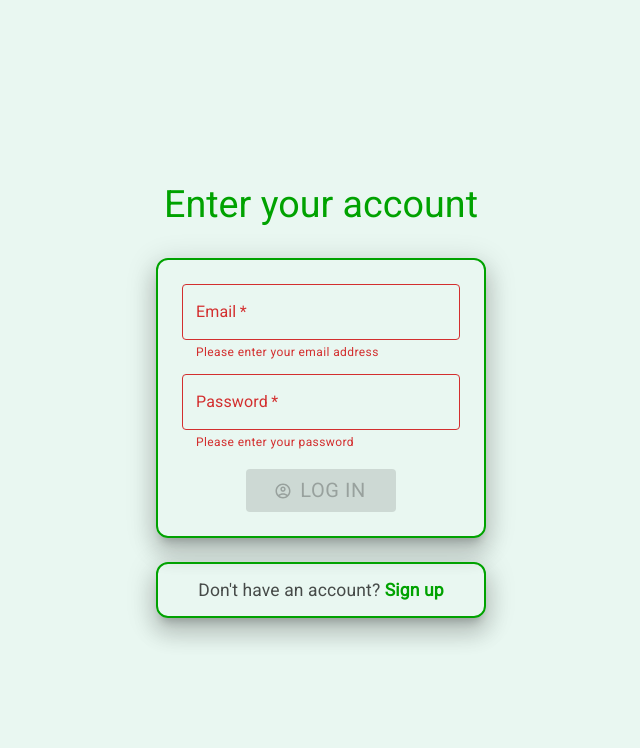
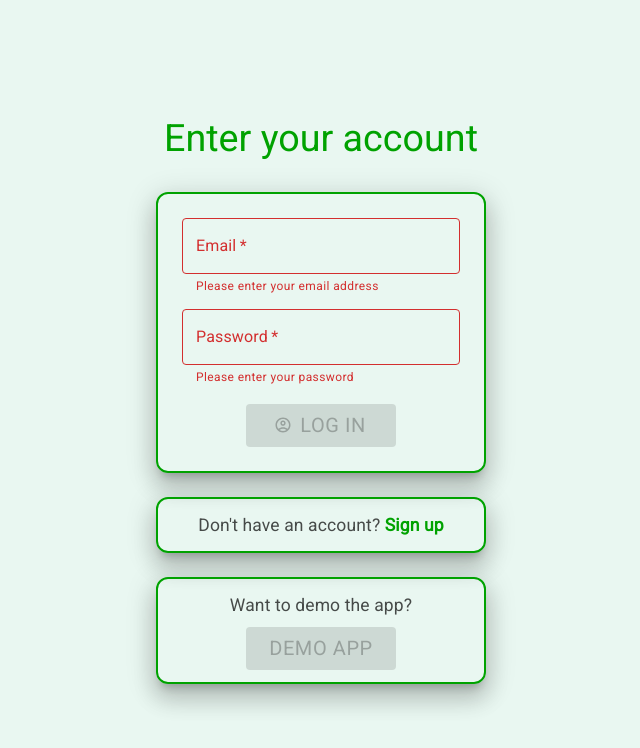
Before and after one commit to andreiursan23/just-to-do-it-list-with-api, a React (Create React App) app: page /#/login in a window 1280 px wide. Shown: the top 748 px of the page, without its empty margins (319-959 px from the left). Built offline with nearby package versions, Linux system fonts and the light colour scheme.

Commit message:
Started adding Readme

```diff
--- a/src/components/LoginForm/LoginForm.js
+++ b/src/components/LoginForm/LoginForm.js
@@ -77,7 +77,7 @@ const LoginForm = () => {
   };
 
   // Log in User function
-  const logInUser = (Transition) => {
+  const logInUser = (Transition, demo) => {
     setTransition(() => Transition);
 
     // Remove logedIn token if it exists
@@ -85,7 +85,11 @@ const LoginForm = () => {
       localStorage.removeItem("logedIn");
     }
 
-    dispatch(loginUser(email, password));
+    if (!demo) {
+      dispatch(loginUser(email, password));
+    } else {
+      dispatch(loginUser("testuser@demo.com", "1234567"));
+    }
 
     setOpen(true);
 
@@ -212,6 +216,49 @@ const LoginForm = () => {
                 </Typography>
               </FormGroup>
 
+              <FormGroup
+                sx={{
+                  border: 2,
+                  borderColor: "text.secondary",
+                  borderRadius: 3,
+                  boxShadow: 15,
+                  mt: 3,
+                  p: 1.5,
+                  minWidth: 330,
+                }}
+              >
+                <Typography
+                  variant="h6"
+                  component="p"
+                  gutterBottom
+                  align="center"
+                  sx={{ color: "rgba(0, 0, 0, 0.7)", m: 0 }}
+                >
+                  Want to demo the app?
+                </Typography>
+                <Button
+                  onClick={() => logInUser(TransitionDown, "demo")}
+                  variant="contained"
+                  disabled={validAllInputs}
+                  size="small"
+                  sx={{
+                    mt: 1,
+                    fontSize: {
+                      xs: 17,
+                      sm: 20,
+                      md: 21,
+                      lg: 22,
+                      xl: 22,
+                    },
+                    minWidth: 150,
+                    alignSelf: "center",
+                    color: "#e9f7f1",
+                  }}
+                >
+                  Demo app
+                </Button>
+              </FormGroup>
+
               {isSnackBar && (
                 <SnackBar
                   type={isSnackBarError && "error"}
```
Also changed, not shown: 2 other files (tests, documents, lock files or other folders).
